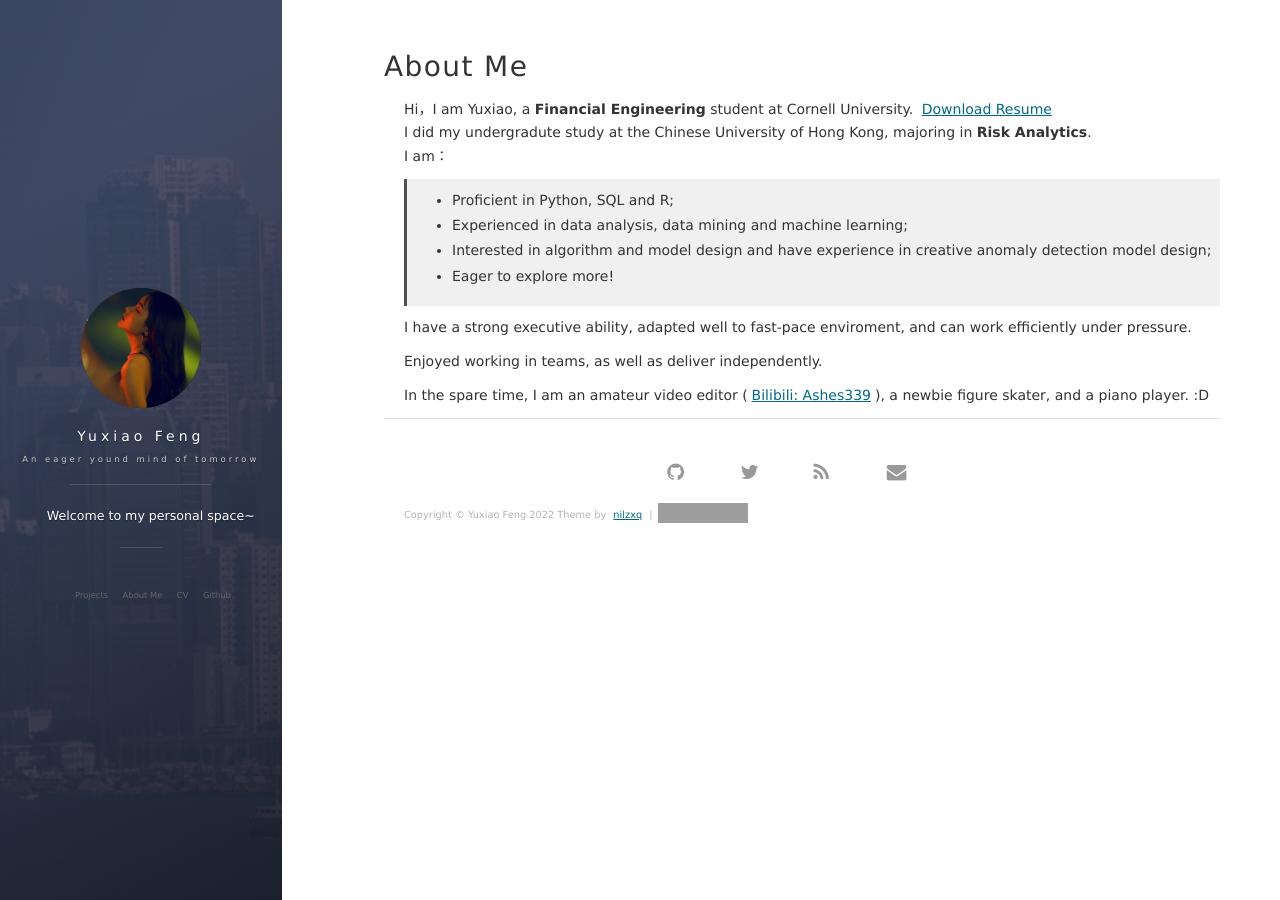
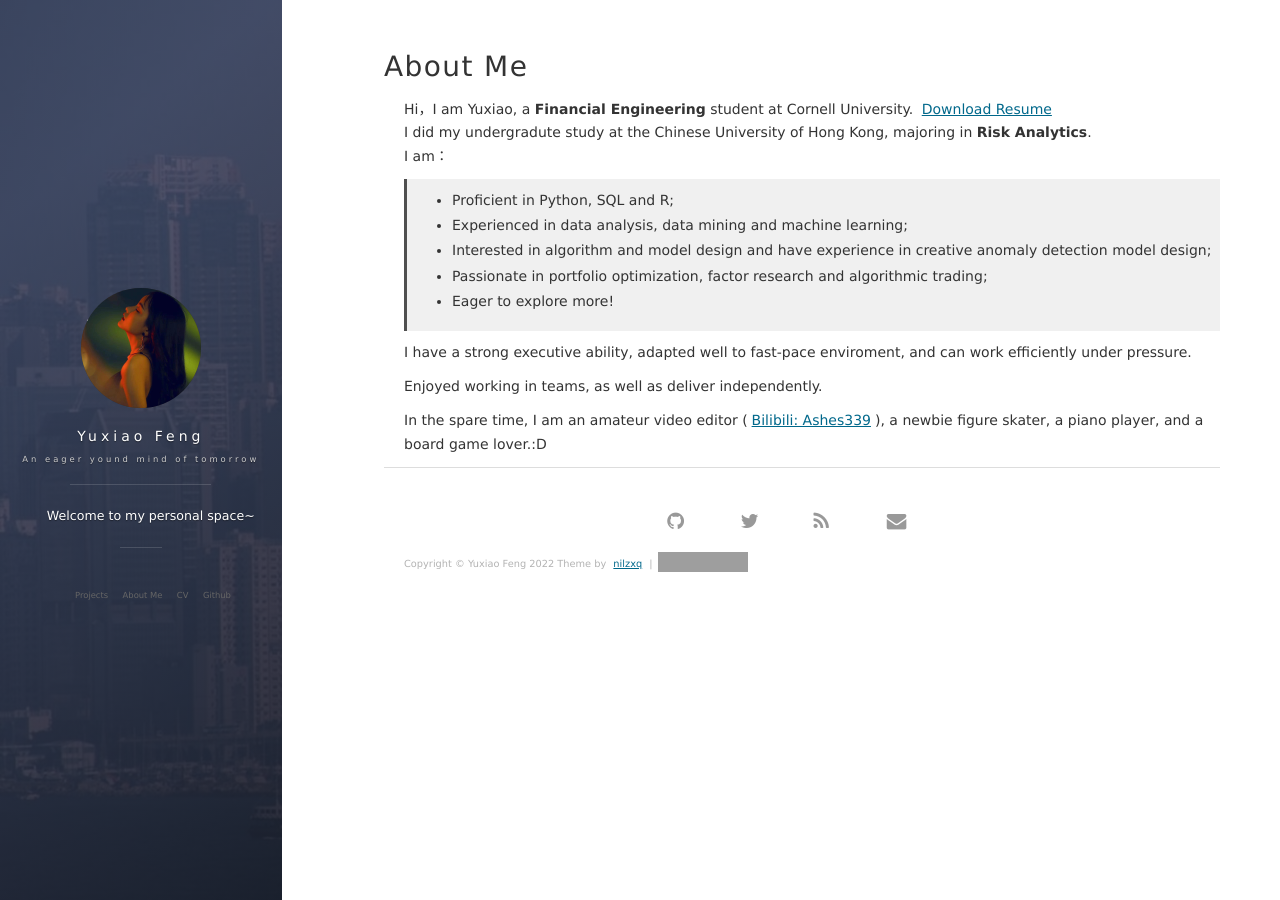
Before and after one commit to yf254/yf254.github.io, a Jekyll site: the page built from about.md, in a window 1280 px wide. Built offline with Jekyll 4.4.1, drawn with Linux system fonts in a browser that asks for light colours; nearby versions of some CDN libraries; comment, search, counter and statistics services are not loaded; grey boxes are pictures that could not be loaded.

Commit message:
Update about.md

```diff
--- a/about.md
+++ b/about.md
@@ -10,6 +10,7 @@ I am：
 >* Proficient in Python, SQL and R;
 >* Experienced in data analysis, data mining and machine learning;
 >* Interested in algorithm and model design and have experience in creative anomaly detection model design;
+>* Passionate in portfolio optimization, factor research and algorithmic trading;
 >* Eager to explore more!
 
 <p>
@@ -22,5 +23,5 @@ Enjoyed working in teams, as well as deliver independently.
 <p>
 
 <p>
-In the spare time, I am an amateur video editor (<a href="https://space.bilibili.com/201470482?from=search&seid=67572594118373327&spm_id_from=333.337.0.0">Bilibili: Ashes339</a>), a newbie figure skater, and a piano player. :D
+In the spare time, I am an amateur video editor (<a href="https://space.bilibili.com/201470482?from=search&seid=67572594118373327&spm_id_from=333.337.0.0">Bilibili: Ashes339</a>), a newbie figure skater, a piano player, and a board game lover.:D
 <p>
```
